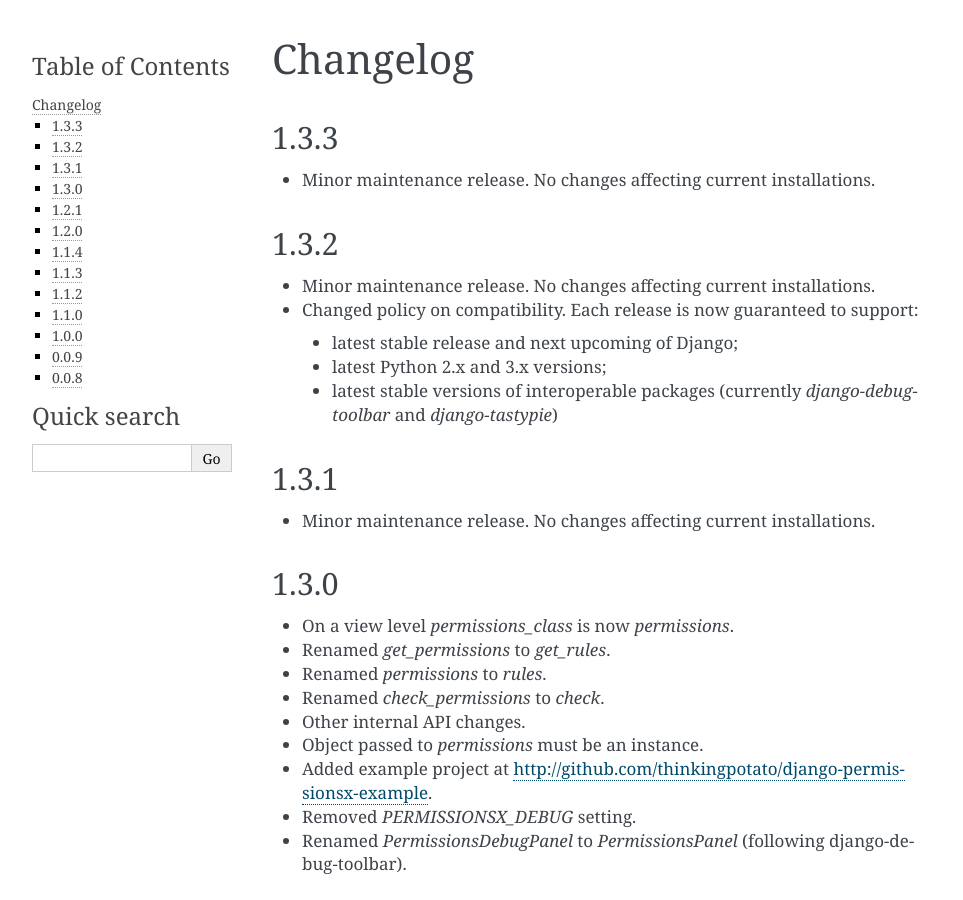
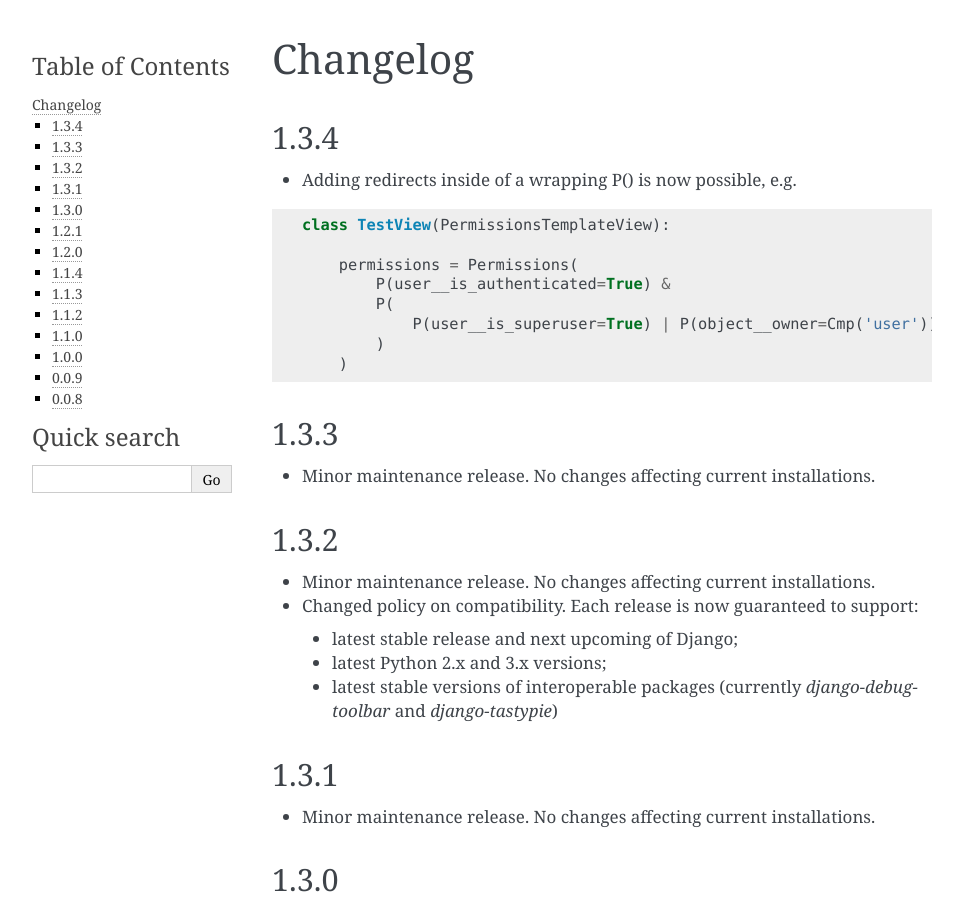
Before and after one commit to antoniotaranto/django-permissionsx, a Sphinx documentation site: the page built from docs/changelog.rst, in a window 1280 px wide and 900 px high. Shown: the whole window, without its empty margins (148-1111 px from the left). Built offline with Sphinx 7.4.7, drawn with Linux system fonts in a browser that asks for light colours.

Commit message:
Updated changelog

```diff
--- a/docs/changelog.rst
+++ b/docs/changelog.rst
@@ -1,6 +1,22 @@
 =========
 Changelog
 =========
+
+1.3.4
+=====
+
+* Adding redirects inside of a wrapping P() is now possible, e.g.
+
+.. code-block:: python
+
+    class TestView(PermissionsTemplateView):
+
+        permissions = Permissions(
+            P(user__is_authenticated=True) &
+            P(
+                P(user__is_superuser=True) | P(object__owner=Cmp('user')), if_false=AccessDeniedView.as_view()
+            )
+        )
 
 1.3.3
 =====
```
